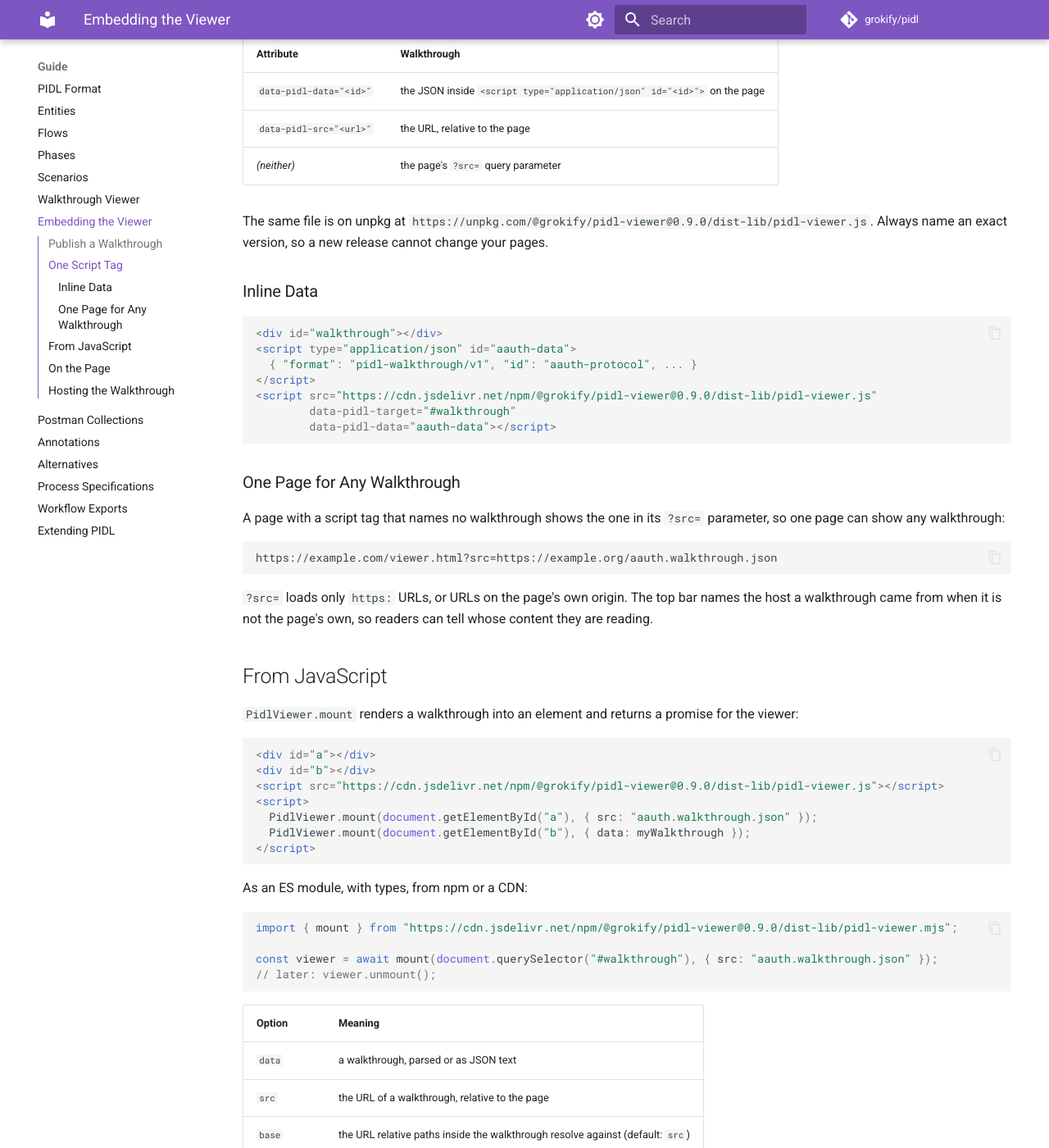
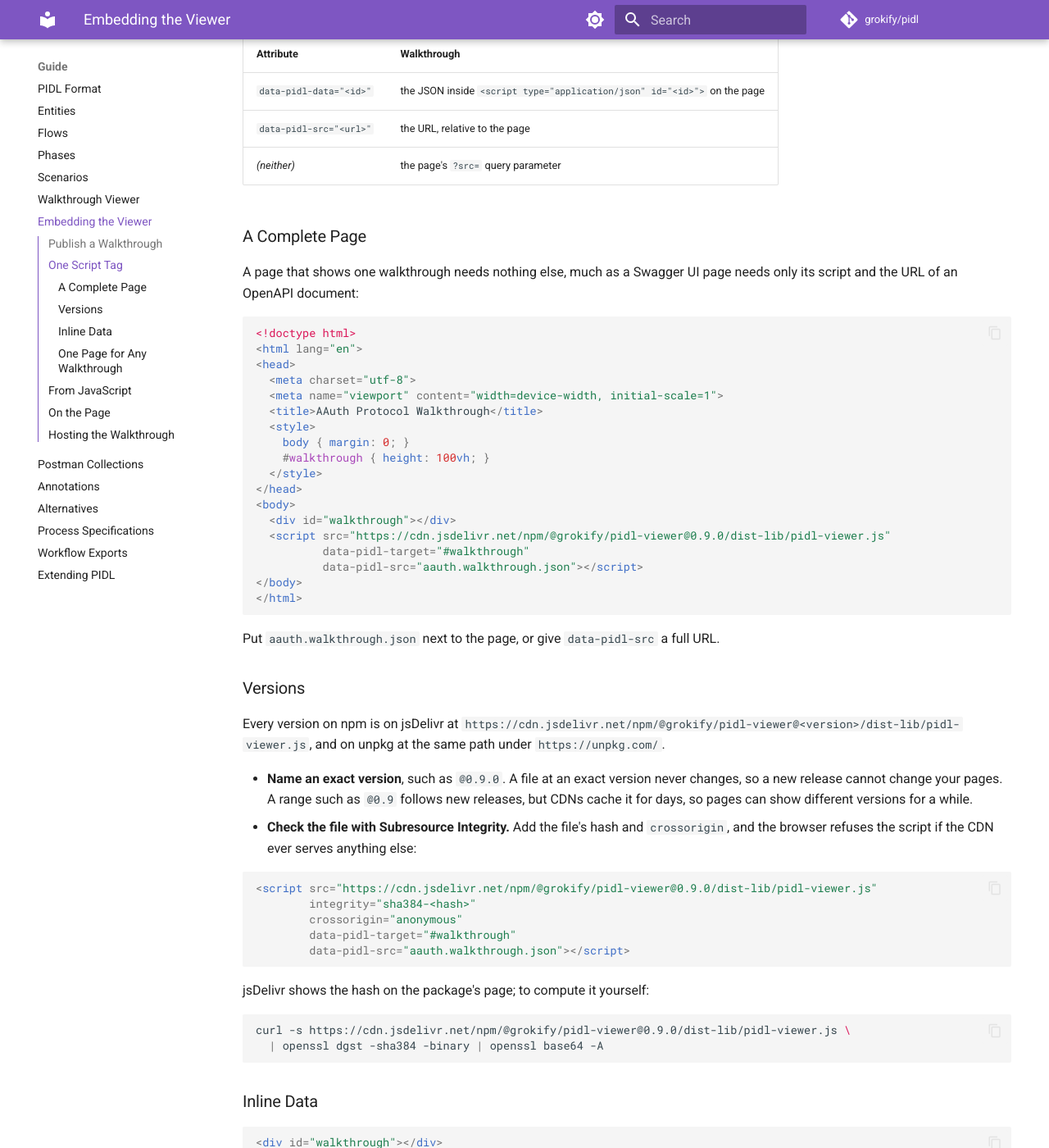
Before and after one commit to grokify/pidl, an MkDocs documentation site: the page built from docs/guide/embedding.md, in a window 1280 px wide and 1400 px high, scrolled down 865 px. Shown: the whole window at 82% size. Built offline with MkDocs 1.6.1 and Material for MkDocs 9.7.7, drawn with Linux system fonts in a browser that asks for light colours; comment, search, counter and statistics services are not loaded.

Commit message:
docs(viewer): document jsDelivr versions, integrity and the release
The embedding guide shows a complete page that loads the viewer from
jsDelivr, explains pinning an exact version and checking the script with
Subresource Integrity. The viewer README describes the release: the
first version published by hand, later ones by the release workflow.

Refs: RMI-PIDL-113
Co-Authored-By: Claude Opus 5.5 <noreply@anthropic.com>

````diff
--- a/docs/guide/embedding.md
+++ b/docs/guide/embedding.md
@@ -34,7 +34,54 @@ The script mounts the viewer on the element named by `data-pidl-target` once the
 | `data-pidl-src="<url>"` | the URL, relative to the page |
 | *(neither)* | the page's `?src=` query parameter |
 
-The same file is on unpkg at `https://unpkg.com/@grokify/pidl-viewer@0.9.0/dist-lib/pidl-viewer.js`. Always name an exact version, so a new release cannot change your pages.
+### A Complete Page
+
+A page that shows one walkthrough needs nothing else, much as a Swagger UI page needs only its script and the URL of an OpenAPI document:
+
+```html
+<!doctype html>
+<html lang="en">
+<head>
+  <meta charset="utf-8">
+  <meta name="viewport" content="width=device-width, initial-scale=1">
+  <title>AAuth Protocol Walkthrough</title>
+  <style>
+    body { margin: 0; }
+    #walkthrough { height: 100vh; }
+  </style>
+</head>
+<body>
+  <div id="walkthrough"></div>
+  <script src="https://cdn.jsdelivr.net/npm/@grokify/pidl-viewer@0.9.0/dist-lib/pidl-viewer.js"
+          data-pidl-target="#walkthrough"
+          data-pidl-src="aauth.walkthrough.json"></script>
+</body>
+</html>
+```
+
+Put `aauth.walkthrough.json` next to the page, or give `data-pidl-src` a full URL.
+
+### Versions
+
+Every version on npm is on jsDelivr at `https://cdn.jsdelivr.net/npm/@grokify/pidl-viewer@<version>/dist-lib/pidl-viewer.js`, and on unpkg at the same path under `https://unpkg.com/`.
+
+- **Name an exact version**, such as `@0.9.0`. A file at an exact version never changes, so a new release cannot change your pages. A range such as `@0.9` follows new releases, but CDNs cache it for days, so pages can show different versions for a while.
+- **Check the file with Subresource Integrity.** Add the file's hash and `crossorigin`, and the browser refuses the script if the CDN ever serves anything else:
+
+```html
+<script src="https://cdn.jsdelivr.net/npm/@grokify/pidl-viewer@0.9.0/dist-lib/pidl-viewer.js"
+        integrity="sha384-<hash>"
+        crossorigin="anonymous"
+        data-pidl-target="#walkthrough"
+        data-pidl-src="aauth.walkthrough.json"></script>
+```
+
+jsDelivr shows the hash on the package's page; to compute it yourself:
+
+```bash
+curl -s https://cdn.jsdelivr.net/npm/@grokify/pidl-viewer@0.9.0/dist-lib/pidl-viewer.js \
+  | openssl dgst -sha384 -binary | openssl base64 -A
+```
 
 ### Inline Data
 
````
Also changed, not shown: viewer/README.md (+18 -0 lines).
